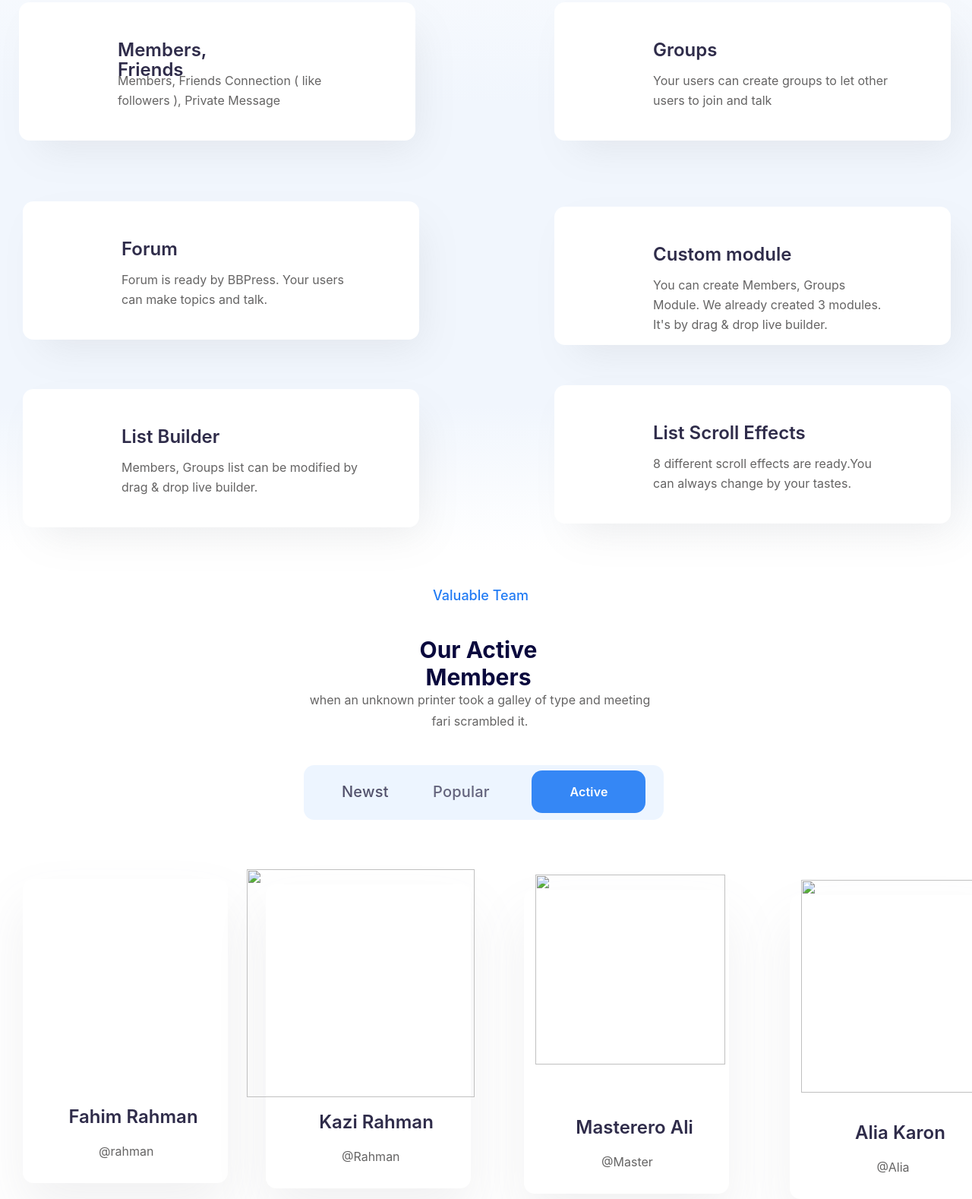
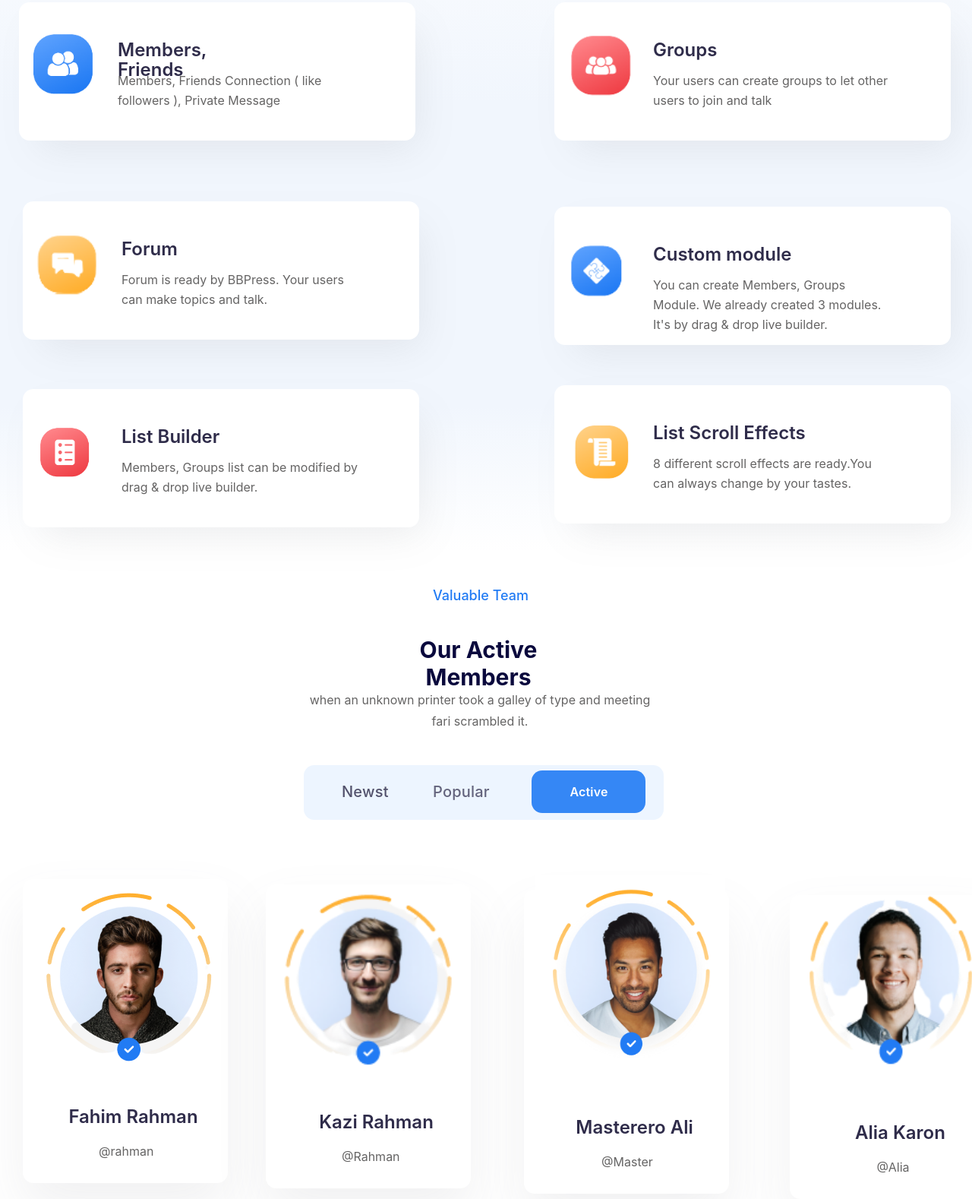
Before and after one commit to UA-Minds-15/grupo15-projeto-semanal-3, a plain HTML site: page html/index.html in a window 1280 px wide. Shown: the part 259-1837 px from the top of the page at 76% size. Drawn offline with Linux system fonts and the light colour scheme.

Commit message:
mudança img

```diff
--- a/html/index.html
+++ b/html/index.html
@@ -37,7 +37,7 @@
             <article class="menbfriend2">
                 Members, Friends Connection ( like <br> followers ), Private Message
             </article>
-            <img class="imgmenber" src="../comunidade.img/menbersfriends-removebg-preview.png" alt="">
+            <img class="imgmenber" src="../img/menbersfriends-removebg-preview.png" alt="">
         </div>
 
 
@@ -49,7 +49,7 @@
                 Your users can create groups to let other <br> users to join and talk
             </article>
 
-            <img class="imggroup" src="../comunidade.img/Groups-removebg-preview.png" alt="" </div>
+            <img class="imggroup" src="../img/Groups-removebg-preview.png" alt="" </div>
 
             <div class="quadradobranco3">
                 <article class="forum">
@@ -59,7 +59,7 @@
                     Forum is ready by BBPress. Your users can make topics and talk.
                 </article>
 
-                <img class="imgforum" src="../comunidade.img/Forum-removebg-preview.png" alt="" </div>
+                <img class="imgforum" src="../img/Forum-removebg-preview.png" alt="" </div>
 
                 <div class="quadradobranco4">
                     <article class="custom">
@@ -70,7 +70,7 @@
                         builder.
                     </article>
 
-                    <img class="imgcustom" src="../comunidade.img/custon_module-removebg-preview.png" alt="" </div>
+                    <img class="imgcustom" src="../img/custon_module-removebg-preview.png" alt="" </div>
 
                     <div class="quadradobranco5">
                         <article class="builder">
@@ -80,7 +80,7 @@
                             Members, Groups list can be modified by drag & drop live builder.
                         </article>
 
-                        <img class="imgbuilder" src="../comunidade.img/listbuilder-removebg-preview.png" alt="" </div>
+                        <img class="imgbuilder" src="../img/listbuilder-removebg-preview.png" alt="" </div>
 
                         <div class="quadradobranco6">
                             <article class="scroll">
@@ -90,7 +90,7 @@
                                 8 different scroll effects are ready.You can always change by your tastes.
                             </article>
 
-                            <img class="imgscroll" src="../comunidade.img/listscroll-removebg-preview.png" alt="" </div>
+                            <img class="imgscroll" src="../img/listscroll-removebg-preview.png" alt="" </div>
 
                             <article class="valuable">
                                 <p>Valuable Team</p>
@@ -127,7 +127,7 @@
                                 <article class="rahman">
                                     @rahman
                                 </article>
-                                <img class="imgfahim" src="../comunidade.img/fahim-removebg-preview.png" alt="" </div>
+                                <img class="imgfahim" src="../img/fahim-removebg-preview.png" alt="" </div>
 
                                 <div class="quadradobranco8">
                                     <article class="Kazi">
@@ -136,7 +136,7 @@
                                     <article class="rahmann">
                                         @Rahman
                                     </article>
-                                    <img class="imgkazi" src="../comunidade.img/kazi-removebg-preview.png" alt="" </div>
+                                    <img class="imgkazi" src="../img/kazi-removebg-preview.png" alt="" </div>
 
                                     <div class="quadradobranco9">
                                         <article class="Masterero">
@@ -145,7 +145,7 @@
                                         <article class="master">
                                             @Master
                                         </article>
-                                        <img class="imgmaster" src="../comunidade.img/Mastereroro.png" alt="" </div>
+                                        <img class="imgmaster" src="../img/Mastereroro.png" alt="" </div>
 
                                         <div class="quadradobranco10">
                                             <article class="AliaK">
@@ -154,7 +154,7 @@
                                             <article class="Alia">
                                                 @Alia
                                             </article>
-                                            <img class="imgalia" src="../comunidade.img/Alia-removebg-preview.png" alt="" </div>
+                                            <img class="imgalia" src="../img/Alia-removebg-preview.png" alt="" </div>
 
 
 
```
